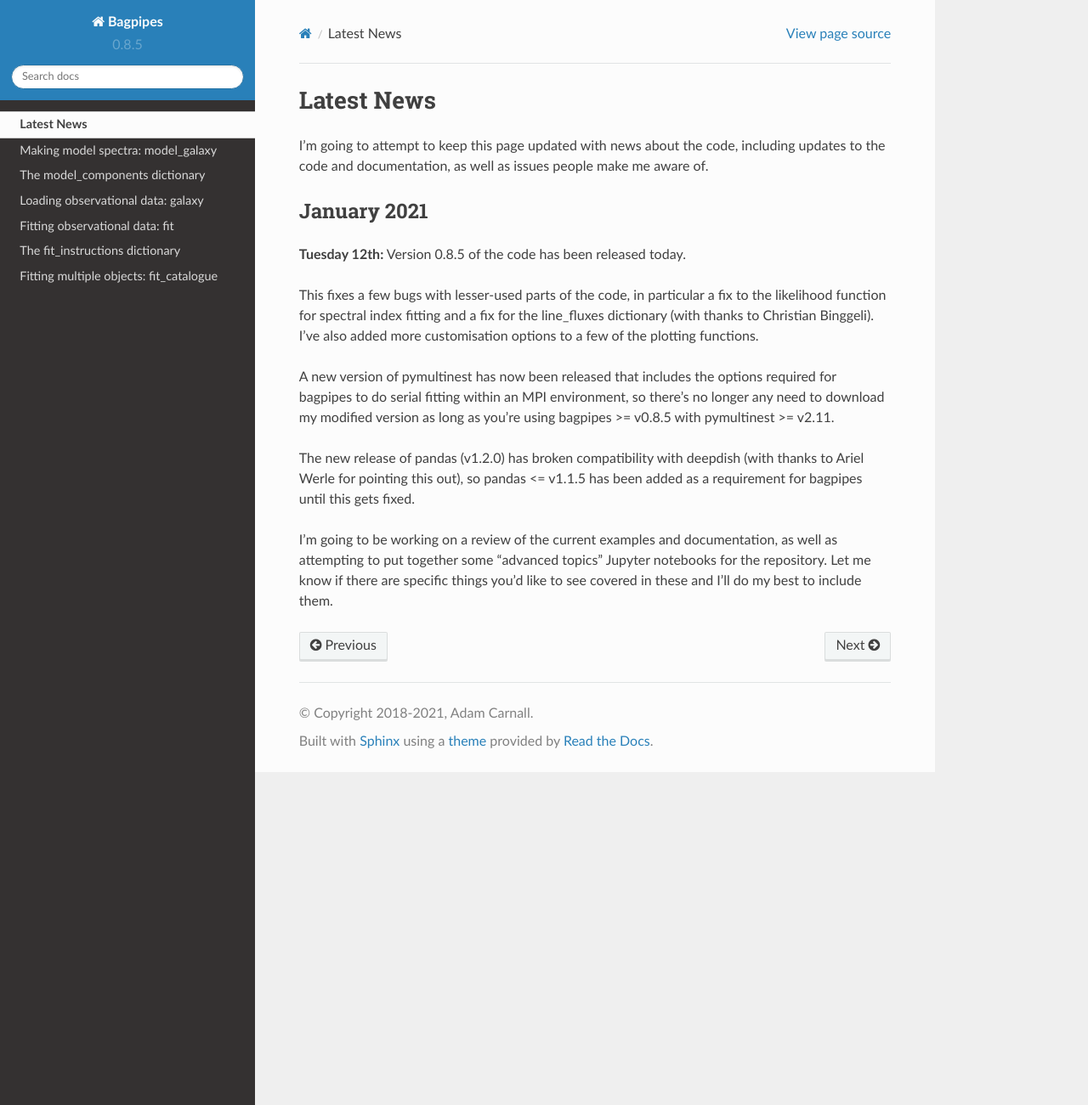
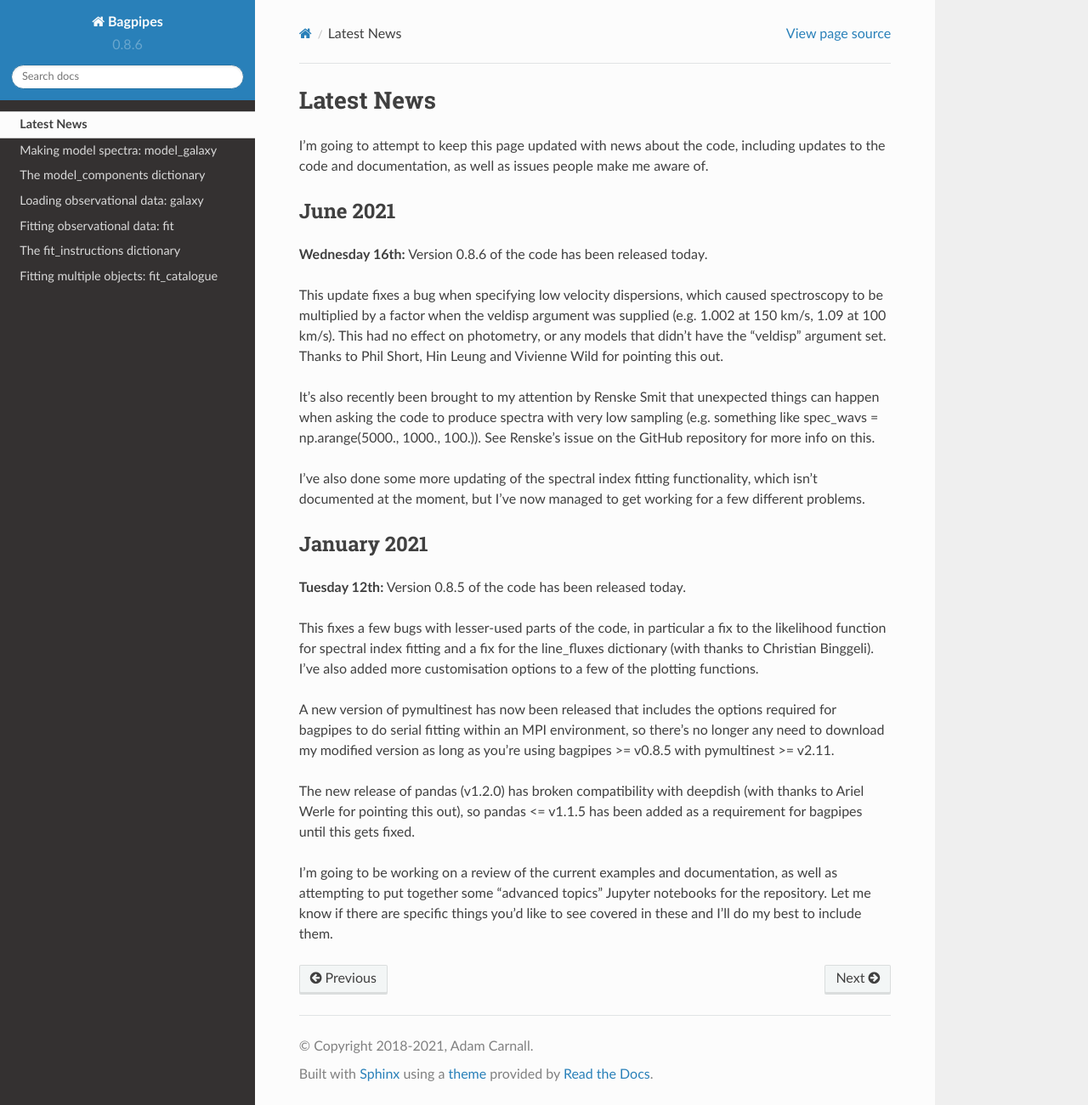
Before and after one commit to ACCarnall/bagpipes, a Sphinx documentation site: the page built from docs/latest_news.rst, in a window 1280 px wide and 1301 px high. Shown: the whole window at 85% size. Built offline with Sphinx 7.4.7 and the Read the Docs theme 2.0.0, drawn with Linux system fonts in a browser that asks for light colours; pages that are not in the unit, such as notebooks, are missing from menus.

Commit message:
v0.8.6 - fixed low veldisp bug

```diff
--- a/docs/conf.py
+++ b/docs/conf.py
@@ -54,9 +54,9 @@ author = u'Adam Carnall'
 # built documents.
 #
 # The short X.Y version.
-version = u'0.8.5'
+version = u'0.8.6'
 # The full version, including alpha/beta/rc tags.
-release = u'0.8.5'
+release = u'0.8.6'
 
 # The language for content autogenerated by Sphinx. Refer to documentation
 # for a list of supported languages.
--- a/docs/latest_news.rst
+++ b/docs/latest_news.rst
@@ -4,6 +4,19 @@ Latest News
 ===========
 
 I'm going to attempt to keep this page updated with news about the code, including updates to the code and documentation, as well as issues people make me aware of.
+
+
+June 2021
+------------
+
+**Wednesday 16th:** Version 0.8.6 of the code has been released today.
+
+This update fixes a bug when specifying low velocity dispersions, which caused spectroscopy to be multiplied by a factor when the veldisp argument was supplied (e.g. 1.002 at 150 km/s, 1.09 at 100 km/s). This had no effect on photometry, or any models that didn't have the "veldisp" argument set. Thanks to Phil Short, Hin Leung and Vivienne Wild for pointing this out.
+
+It's also recently been brought to my attention by Renske Smit that unexpected things can happen when asking the code to produce spectra with very low sampling (e.g. something like spec_wavs = np.arange(5000., 1000., 100.)). See Renske's issue on the GitHub repository for more info on this.
+
+I've also done some more updating of the spectral index fitting functionality, which isn't documented at the moment, but I've now managed to get working for a few different problems.
+
 
 January 2021
 ------------
--- a/setup.py
+++ b/setup.py
@@ -11,7 +11,7 @@ with open(path.join(here, 'README.rst'), encoding='utf-8') as f:
 setup(
     name='bagpipes',
 
-    version='0.8.5',
+    version='0.8.6',
 
     description='Galaxy spectral fitting',
 
```
Also changed, not shown: 1 other file.
